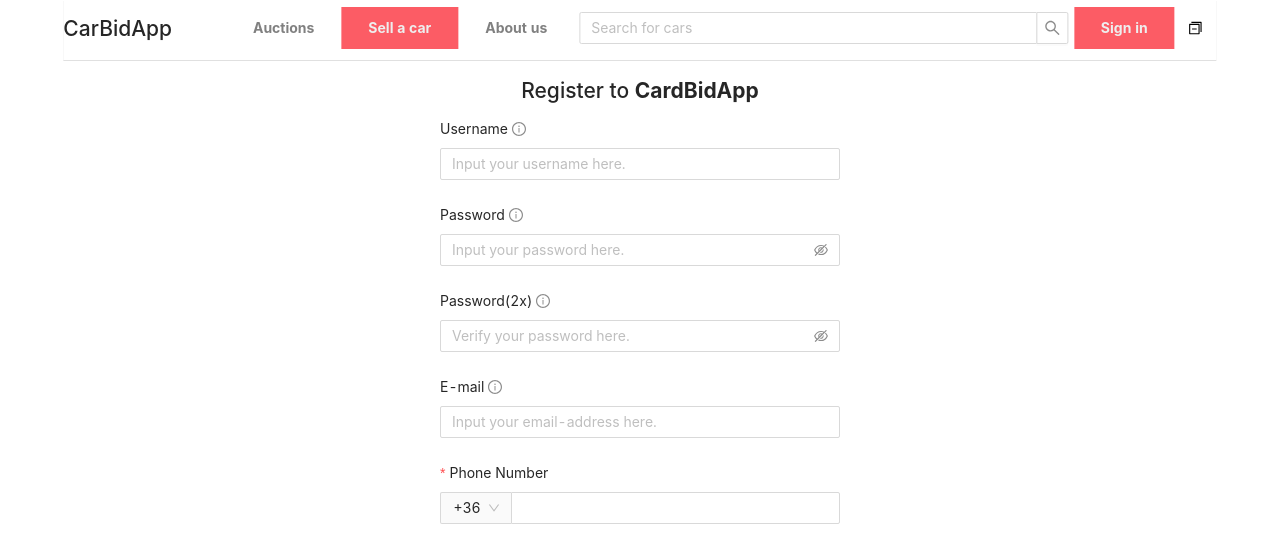
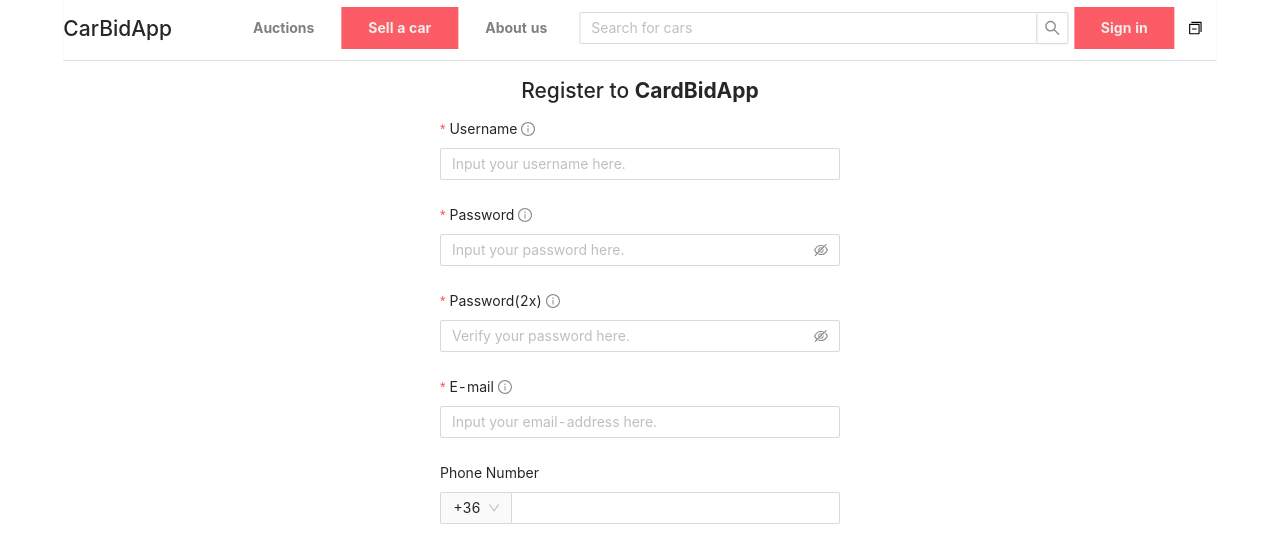
Before and after one commit to Petiazediter/CarAppRewrite, a React (Create React App) app in the folder car-app-frontend/: page /register in a window 1280 px wide. Shown: the top 534 px of the page. Built offline with nearby package versions, Linux system fonts and the light colour scheme.

Commit message:
Add required tag to must-have fields.

```diff
--- a/car-app-frontend/src/components/register-page/RegisterPage.tsx
+++ b/car-app-frontend/src/components/register-page/RegisterPage.tsx
@@ -33,6 +33,12 @@
 						title: 'This is going to be your display name.',
 						icon: <InfoCircleOutlined />,
 					}}
+					rules={[
+						{
+							required: true,
+							message: 'Please input your username!',
+						},
+					]}
 				>
 					<Input type="text" placeholder="Input your username here."></Input>
 				</Form.Item>
@@ -43,6 +49,12 @@
 						title: 'You need to use [A-Za-z0-9] and at least a symbol.',
 						icon: <InfoCircleOutlined />,
 					}}
+					rules={[
+						{
+							required: true,
+							message: 'Please input your password!',
+						},
+					]}
 				>
 					<Input.Password
 						type="password"
@@ -56,6 +68,12 @@
 						title: 'Type your previously added password here.',
 						icon: <InfoCircleOutlined />,
 					}}
+					rules={[
+						{
+							required: true,
+							message: 'Please verify your password!',
+						},
+					]}
 				>
 					<Input.Password
 						type="password"
@@ -69,6 +87,12 @@
 						title: 'Type your current valid and active e-mail address.',
 						icon: <InfoCircleOutlined />,
 					}}
+					rules={[
+						{
+							required: true,
+							message: 'Please input your e-mail address!',
+						},
+					]}
 				>
 					<Input
 						type="email"
@@ -80,7 +104,7 @@
 					label="Phone Number"
 					rules={[
 						{
-							required: true,
+							required: false,
 							message: 'Please input your phone number!',
 						},
 					]}
@@ -90,6 +114,7 @@
 						style={{
 							width: '100%',
 						}}
+						maxLength={9}
 					/>
 				</Form.Item>
 				<Form.Item name="submitButton">
```
